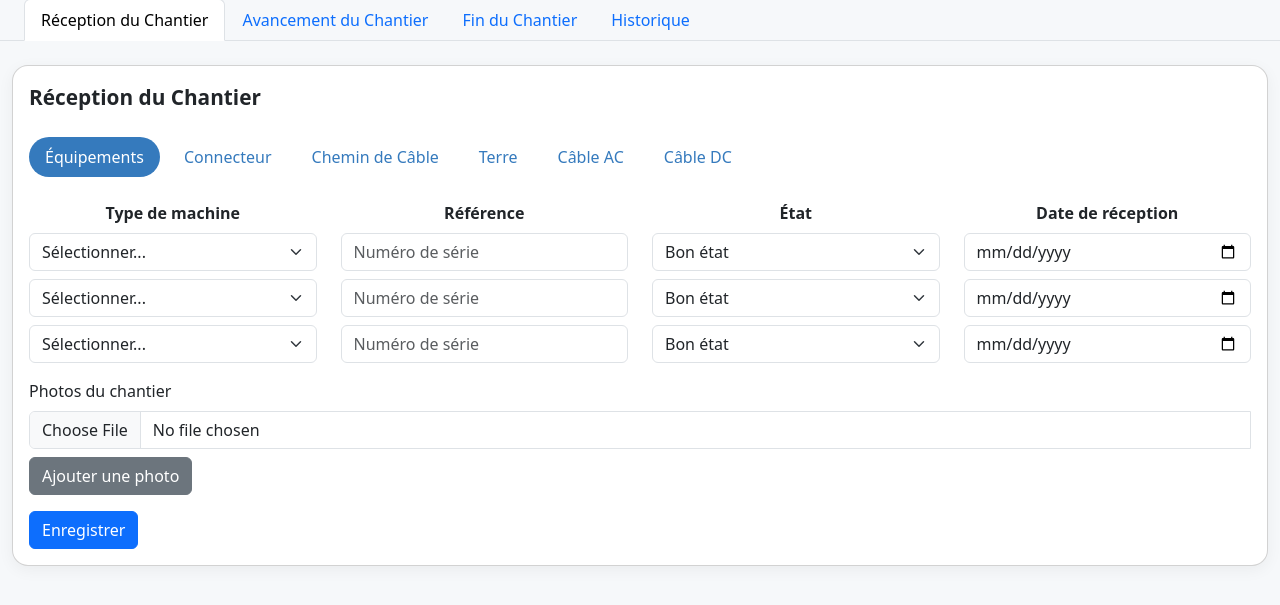
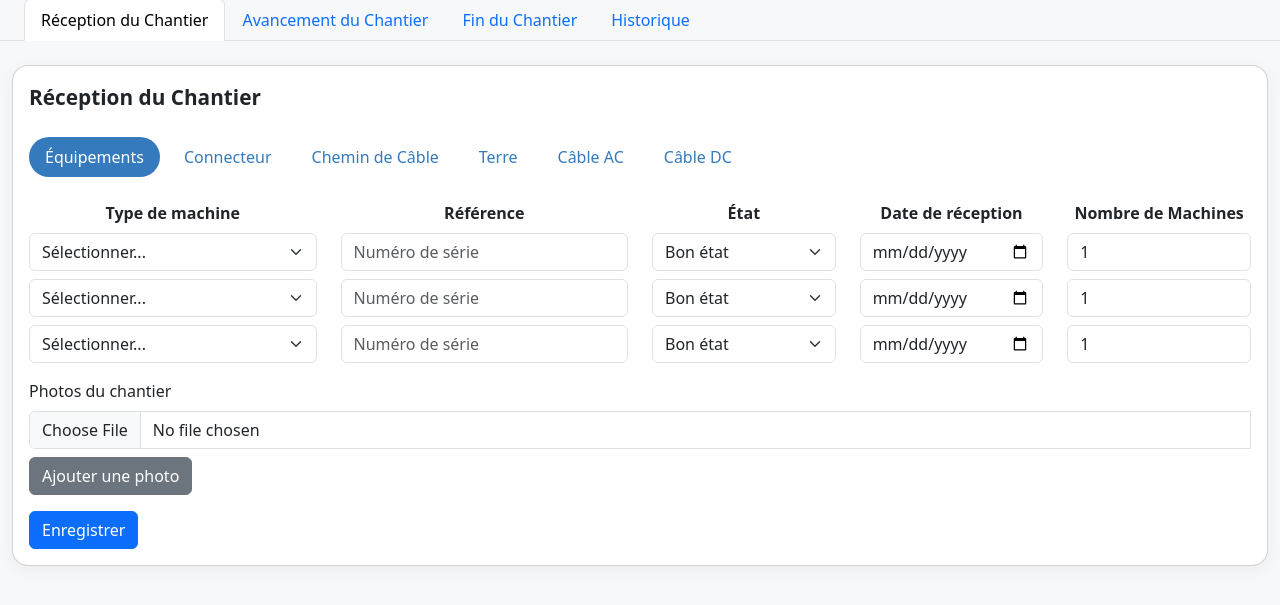
Before and after one commit to vinishtomar/TSB2, a Flask app: page / in a window 1280 px wide. Shown: the part 129-734 px from the top of the page. Run offline with Flask 2, Linux system fonts and the light colour scheme; the visitor is signed in with stand-in values (Sample User, id 1); data that the repository does not hold is empty.

Commit message:
Update index.html

```diff
--- a/ChefAssistantWeb/templates/index.html
+++ b/ChefAssistantWeb/templates/index.html
@@ -130,8 +130,9 @@
                   <div class="row mb-2 fw-bold text-center">
                     <div class="col-md-3">Type de machine</div>
                     <div class="col-md-3">Référence</div>
-                    <div class="col-md-3">État</div>
-                    <div class="col-md-3">Date de réception</div>
+                    <div class="col-md-2">État</div>
+                    <div class="col-md-2">Date de réception</div>
+                    <div class="col-md-2">Nombre de Machines</div>
                   </div>
                   <!-- Machine 1 -->
                   <div class="row mb-2">
@@ -146,15 +147,18 @@
                     <div class="col-md-3">
                       <input type="text" class="form-control" name="equipement_reference_1" placeholder="Numéro de série" required>
                     </div>
-                    <div class="col-md-3">
+                    <div class="col-md-2">
                       <select class="form-select" name="equipement_etat_1" required>
                         <option value="Bon état">Bon état</option>
                         <option value="À vérifier">À vérifier</option>
                         <option value="Défaillant">Défaillant</option>
                       </select>
                     </div>
-                    <div class="col-md-3">
+                    <div class="col-md-2">
                       <input type="date" class="form-control" name="equipement_date_reception_1" required>
+                    </div>
+                    <div class="col-md-2">
+                      <input type="number" class="form-control" name="equipement_nombre_1" min="1" value="1" required>
                     </div>
                   </div>
                   <!-- Machine 2 -->
@@ -170,15 +174,18 @@
                     <div class="col-md-3">
                       <input type="text" class="form-control" name="equipement_reference_2" placeholder="Numéro de série" required>
                     </div>
-                    <div class="col-md-3">
+                    <div class="col-md-2">
                       <select class="form-select" name="equipement_etat_2" required>
                         <option value="Bon état">Bon état</option>
                         <option value="À vérifier">À vérifier</option>
                         <option value="Défaillant">Défaillant</option>
                       </select>
                     </div>
-                    <div class="col-md-3">
+                    <div class="col-md-2">
                       <input type="date" class="form-control" name="equipement_date_reception_2" required>
+                    </div>
+                    <div class="col-md-2">
+                      <input type="number" class="form-control" name="equipement_nombre_2" min="1" value="1" required>
                     </div>
                   </div>
                   <!-- Machine 3 -->
@@ -194,15 +201,18 @@
                     <div class="col-md-3">
                       <input type="text" class="form-control" name="equipement_reference_3" placeholder="Numéro de série" required>
                     </div>
-                    <div class="col-md-3">
+                    <div class="col-md-2">
                       <select class="form-select" name="equipement_etat_3" required>
                         <option value="Bon état">Bon état</option>
                         <option value="À vérifier">À vérifier</option>
                         <option value="Défaillant">Défaillant</option>
                       </select>
                     </div>
-                    <div class="col-md-3">
+                    <div class="col-md-2">
                       <input type="date" class="form-control" name="equipement_date_reception_3" required>
+                    </div>
+                    <div class="col-md-2">
+                      <input type="number" class="form-control" name="equipement_nombre_3" min="1" value="1" required>
                     </div>
                   </div>
                   <!-- Dynamic Photos Upload -->
```
